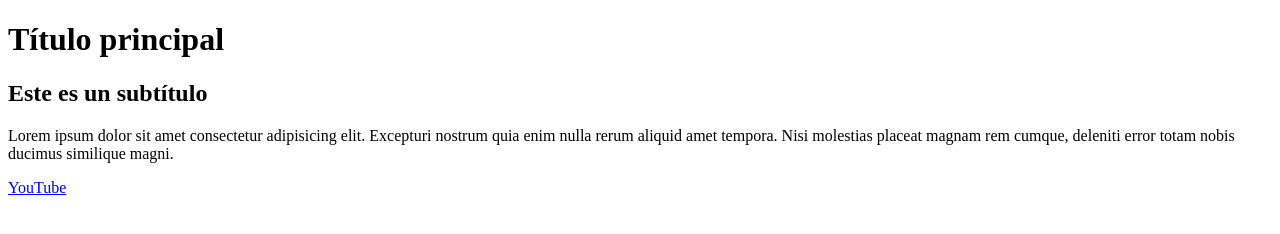
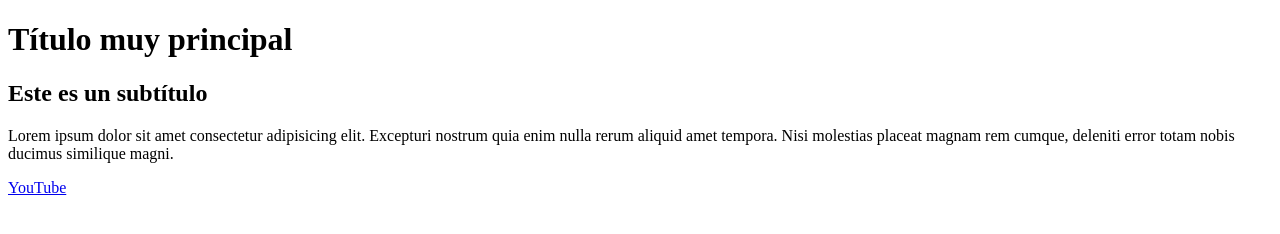
Before and after one commit to Marcoscc79/PruebaGIT55, a plain HTML site: page index.html in a window 1280 px wide. Drawn offline with Linux system fonts and the light colour scheme.

```diff
--- a/index.html
+++ b/index.html
@@ -6,7 +6,7 @@
     <title>PruebaGit</title>
 </head>
 <body>
-    <h1>Título principal</h1>
+    <h1>Título muy principal</h1>
     <h2>Este es un subtítulo</h2>
     <p>Lorem ipsum dolor sit amet consectetur adipisicing elit. Excepturi nostrum quia enim nulla rerum aliquid amet tempora. Nisi molestias placeat magnam rem cumque, deleniti error totam nobis ducimus similique magni.</p>
     <a href="https://www.youtube.com/">YouTube</a>
```
Also changed, not shown: cancha.png (added), puntoscardinales.png (added).
